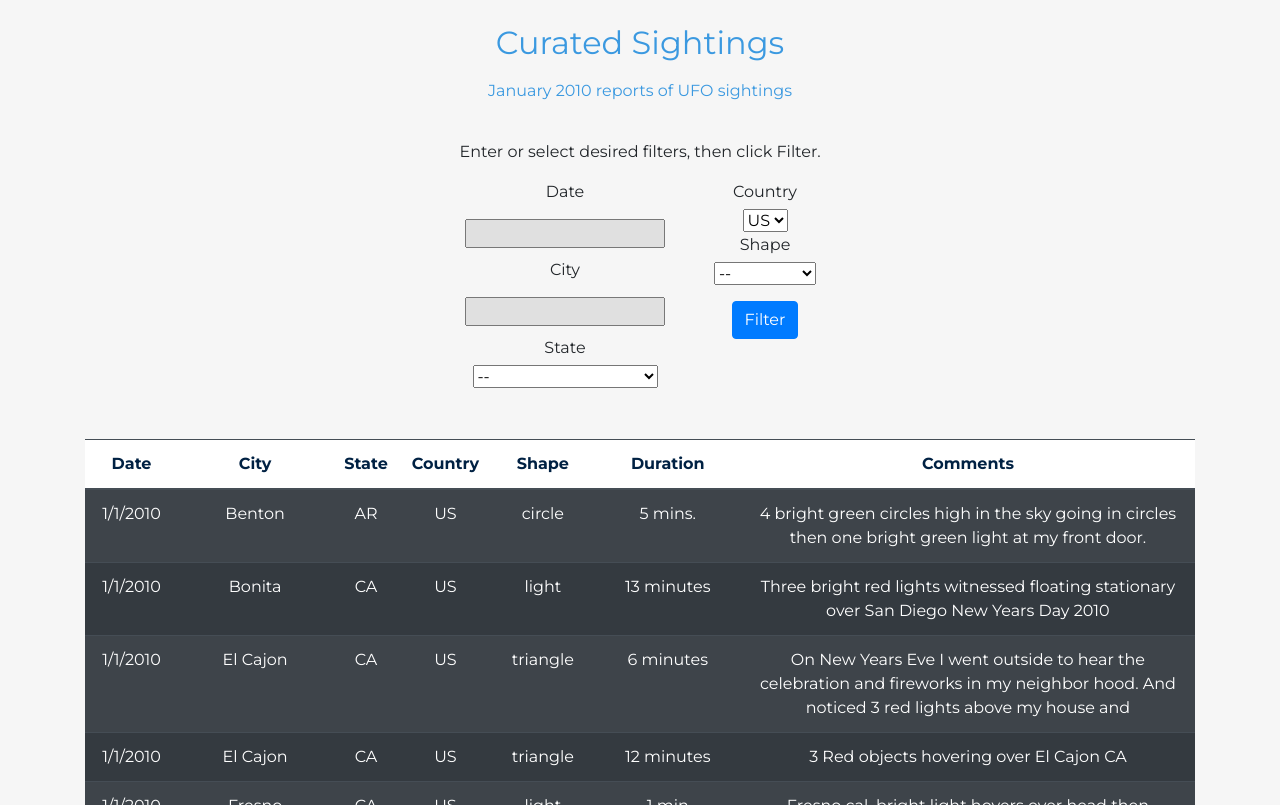
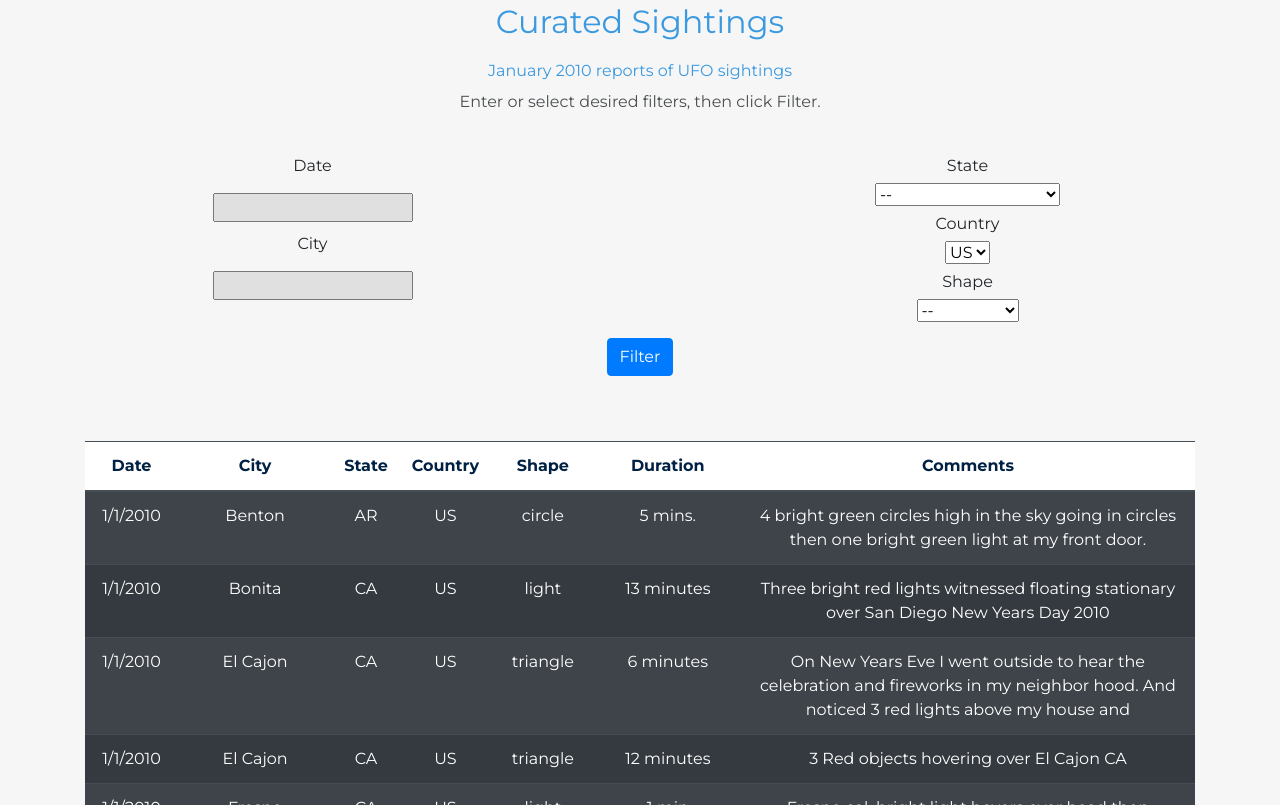
Before and after one commit to janinewhite/javascript-challenge, a plain HTML site: page index.html in a window 1280 px wide. Shown: the part 1995-2800 px from the top of the page. Drawn offline with nearby package versions, Linux system fonts and the light colour scheme; some packages are replaced by stand-ins of ours; a script that the page names is missing.

Commit message:
filters block adjusted

```diff
--- a/index.html
+++ b/index.html
@@ -48,7 +48,7 @@
                     <p style="max-width: 560px;">Below are some well known reports of UFOs</p>
                 </div>
                 <div class="row align-items-center" style="padding-bottom: 10px;">
-                    <div class="col-md-6"><iframe allowfullscreen="" frameborder="0" src="https://www.youtube.com/embed/6rWOtrke0HY" class="embed-responsive-item" width="560" height="315"></iframe></div>
+                    <div class="col-md-6"><iframe allowfullscreen="" frameborder="0" src="https://www.youtube.com/embed/6rWOtrke0HY" class="embed-responsive-item" width="560" height="315" style="max-width: 100%;"></iframe></div>
                     <div class="col-md-6">
                         <h3><br><strong>Official USG Video:&nbsp;2004 Nimitz UAP Incident</strong><br><br></h3>
                         <div class="getting-started-info"><a href="https://thevault.tothestarsacademy.com/2004-nimitz-flir1-video">To The Stars Academy of Arts and Sciences<br></a>
@@ -57,7 +57,7 @@
                     </div>
                 </div>
                 <div class="row align-items-center" style="padding-bottom: 10px;">
-                    <div class="col-md-6"><img class="image-fluid" src="assets/img/livingston-post.jpg" style="max-width: 560px;"></div>
+                    <div class="col-md-6"><img class="image-fluid" src="assets/img/livingston-post.jpg" style="max-width: 100%;"></div>
                     <div class="col-md-6">
                         <h3><br><strong>Robert Taylor's Encounter 11/9/1979</strong><br><br></h3>
                         <div class="getting-started-info"><a href="https://www.bbc.com/news/uk-scotland-50262655">Livingston Post<br></a>
@@ -66,7 +66,7 @@
                     </div>
                 </div>
                 <div class="row align-items-center" style="padding-bottom: 10px;">
-                    <div class="col-md-6"><img class="image-fluid" src="assets/img/roswell-daily-record.jpg" style="max-width: 560px;"></div>
+                    <div class="col-md-6"><img class="image-fluid" src="assets/img/roswell-daily-record.jpg" style="max-width: 100%;"></div>
                     <div class="col-md-6">
                         <h3><br><strong>RAAF Captures Flying Saucer in Rowell Region 7/8/1947</strong><br><br></h3>
                         <div class="getting-started-info"><a href="http://www.angelfire.com/indie/anna_jones1/daily_record.html">Roswell Daily Record<br></a>
@@ -78,28 +78,25 @@
             <div class="container" id="CuratedSightings" style="padding-top: 0px;padding-bottom: 0px;margin-top: 50px;">
                 <div class="text-center block-heading">
                     <h2 class="text-center text-info">Curated Sightings</h2>
-                    <h6 class="text-center text-info" style="margin-bottom: 0px;">January 2010 reports of UFO sightings<br></h6>
-                </div>
-            </div>
-            <div class="container" id="Filters" style="max-width: 400px;">
-                <div class="row">
-                    <div class="col">
+                    <h6 class="text-center text-info" style="margin-bottom: 10px;">January 2010 reports of UFO sightings<br></h6>
                     <p class="text-center" style="max-width: 560px;">Enter or select desired filters, then click Filter.</p>
                 </div>
             </div>
-                <div class="row">
-                    <div class="col text-center">
+            <div class="row" id="filters-row">
+                <div class="col text-center" id="input-col">
                     <div class="row" id="date-filter-row">
                         <div class="col">
-                                <p style="margin-bottom: 5px;">Date</p><input type="text" id="DateInput" style="filter: invert(12%);padding-top: 0px;margin: 10px;"></div>
+                            <p id="date-label" style="margin-bottom: 5px;">Date</p><input type="text" id="DateInput" style="filter: invert(12%);padding-top: 0px;margin: 10px;"></div>
                     </div>
                     <div class="row" id="city-filter-row">
-                            <div class="col text-center">
-                                <p style="margin-bottom: 5px;">City</p><input type="text" id="CityInput" style="filter: invert(12%);padding-top: 0px;margin: 10px;"></div>
+                        <div class="col">
+                            <p id="city-label" style="margin-bottom: 5px;">City</p><input type="text" id="CityInput" style="filter: invert(12%);padding-top: 0px;margin: 10px;"></div>
                     </div>
+                </div>
+                <div class="col text-center" id="state-country-col">
                     <div class="row text-center" id="state-filter-row">
                         <div class="col text-center" id="select-state-col">
-                                <p style="margin-bottom: 5px;">State</p><select>
+                            <p id="state-label" style="margin-bottom: 5px;">State</p><select>
     <option value="">--</option>
 	<option value="AL">Alabama</option>
 	<option value="AK">Alaska</option>
@@ -154,21 +151,18 @@
 	<option value="WY">Wyoming</option>
 </select></div>
                     </div>
-                    </div>
-                    <div class="col text-center">
-                        <div class="row" id="select-country-row">
+                    <div class="row" id="country-filter-row">
                         <div class="col">
-                                <p style="margin-bottom: 5px;">Country</p><select id="select-country" name="select-country"><option value="us" selected="">US</option></select></div>
+                            <p id="country-label" style="margin-bottom: 5px;margin-top: 5px;">Country</p><select id="select-country" name="select-country"><option value="us" selected="">US</option></select></div>
                     </div>
                     <div class="row" id="select-shape-row">
                         <div class="col">
-                                <p style="margin-bottom: 5px;">Shape</p><select id="select-shape" name="select-shape"><option value="None">--</option><option value="chevron">chevron</option><option value="cigar">cigar</option><option value="changing">changing</option><option value="circle">circle</option><option value="cross">cross</option><option value="disk">disk</option><option value="light">light</option><option value="fireball">fireball</option><option value="flash">flash</option><option value="formation">formation</option><option value="teardrop">teardrop</option><option value="triangle">triangle</option><option value="other">other</option><option value="unknown">unknown</option></select></div>
-                        </div>
-                        <div class="row" id="filter-button-row">
-                            <div class="col"><button class="btn btn-primary" id="DateFilter" type="button" style="margin: 15px;">Filter</button></div>
+                            <p id="shape-label" style="margin-bottom: 5px;margin-top: 5px;">Shape</p><select id="select-shape" name="select-shape"><option value="None">--</option><option value="chevron">chevron</option><option value="cigar">cigar</option><option value="changing">changing</option><option value="circle">circle</option><option value="cross">cross</option><option value="disk">disk</option><option value="light">light</option><option value="fireball">fireball</option><option value="flash">flash</option><option value="formation">formation</option><option value="teardrop">teardrop</option><option value="triangle">triangle</option><option value="other">other</option><option value="unknown">unknown</option></select></div>
                     </div>
                 </div>
             </div>
+            <div class="row text-center" id="filter-button-row">
+                <div class="col"><button class="btn btn-primary" id="DateFilter" type="button" style="margin: 15px;">Filter</button></div>
             </div>
             <div class="container text-center" style="margin-top: 50px;">
                 <div class="table-responsive" style="margin-top: 15px;">
@@ -188,7 +182,7 @@
                 </div>
                 <div class="row justify-content-center">
                     <div class="col-sm-6 col-lg-4">
-                        <div class="card clean-card text-center"><img class="card-img-top w-100 d-block" src="assets/img/janine-white.JPG">
+                        <div class="card clean-card text-center"><img class="card-img-top w-100 d-block" src="assets/img/janine-white.JPG" style="max-width: 100%;">
                             <div class="card-body info">
                                 <h4 class="card-title">Janine White</h4>
                                 <p class="card-text">Contact me or see my work:</p>
```
Also changed, not shown: 1 other file. Lines whose indentation alone changed are shown as unchanged.
